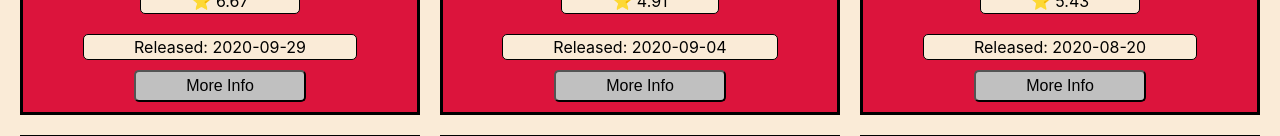
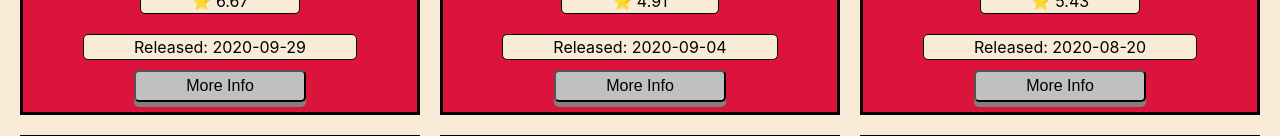
Before and after one commit to cleveland231/tomatillos-rancios, a React (Create React App) app: page / in a window 1280 px wide. Shown: the part 468-604 px from the top of the page. Built offline with nearby package versions, Linux system fonts and the light colour scheme.

Commit message:
Add styling on buttons

```diff
--- a/src/components/SingleMovie/SingleMovie.css
+++ b/src/components/SingleMovie/SingleMovie.css
@@ -25,6 +25,12 @@ h3, p {
 button {
     padding: 5px 50px;
     border-radius: 5px;
+    font-size: medium;
     background-color: silver;
-    font-size: medium;
+    box-shadow: 0 5px 0 gray;
 }
+
+button:active {
+    box-shadow: none;
+    transform: translateY(5px);
+}
```
